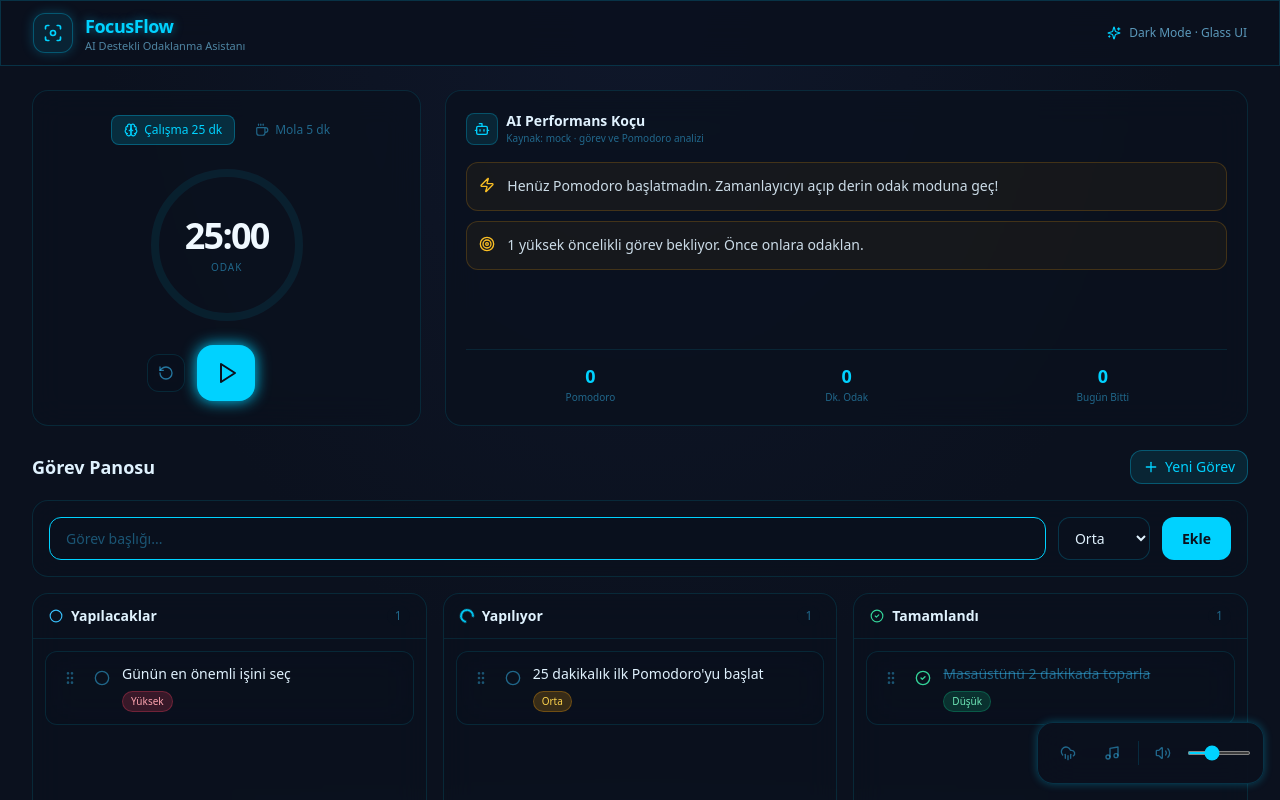
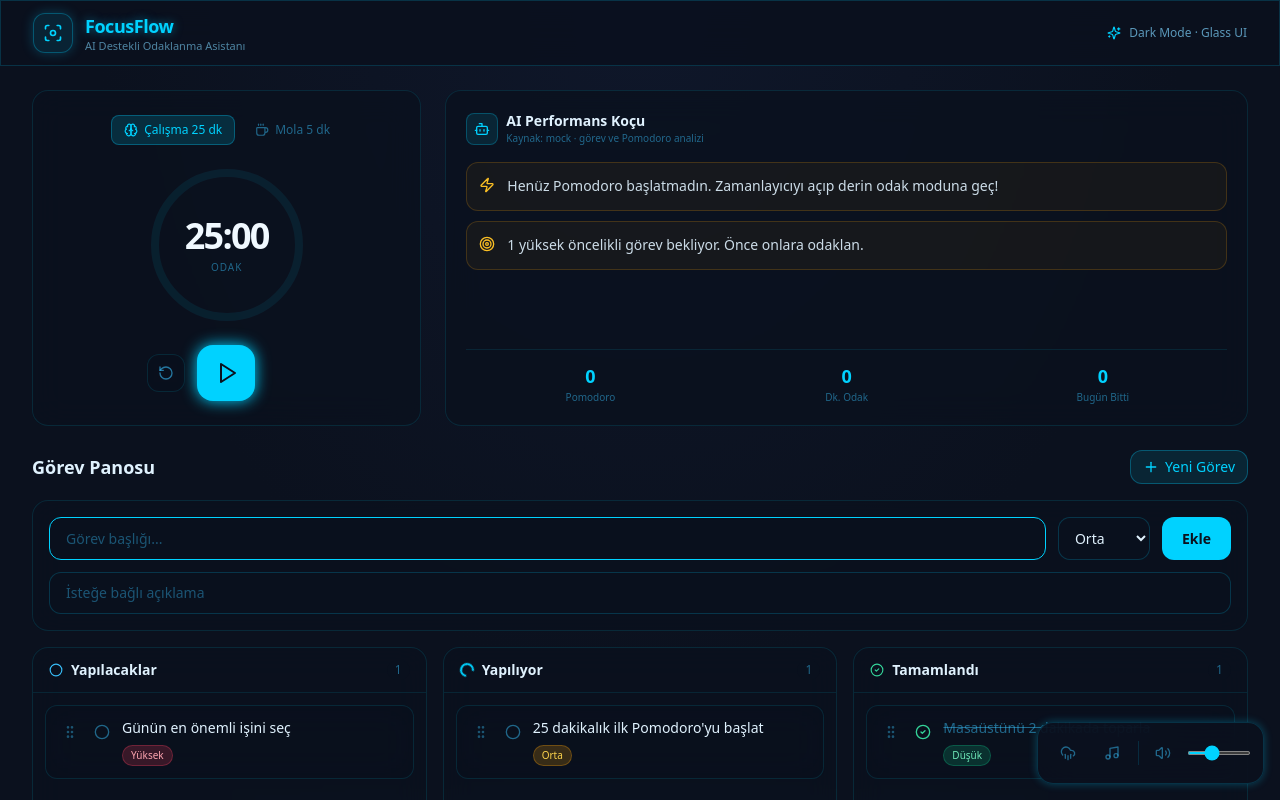
Before and after one commit to yusufgunbay53-ux/focusflow, a Next.js app: page / in a window 1280 px wide. Both pictures are taken after a click on the button "Yeni Görev". Shown: the top 800 px of the page. Built offline with nearby package versions, Linux system fonts and the light colour scheme.

Commit message:
Kanban formuna opsiyonel görev açıklaması ekle

```diff
--- a/components/KanbanBoard.tsx
+++ b/components/KanbanBoard.tsx
@@ -32,7 +32,7 @@ import { Task, TaskStatus, Priority, PRIORITY_LABELS, STATUS_LABELS } from "@/li
 
 interface Props {
   tasks: Task[];
-  onAdd: (title: string, priority: Priority) => void;
+  onAdd: (title: string, priority: Priority, description?: string) => void;
   onUpdate: (id: string, updates: Partial<Task>) => void;
   onDelete: (id: string) => void;
   onMove: (id: string, status: TaskStatus) => void;
@@ -61,6 +61,7 @@ function TaskCard({
 }) {
   const [editing, setEditing] = useState(false);
   const [editTitle, setEditTitle] = useState(task.title);
+  const [editDescription, setEditDescription] = useState(task.description ?? "");
 
   const { attributes, listeners, setNodeRef, transform, transition, isDragging } = useSortable({
     id: task.id,
@@ -81,7 +82,12 @@ function TaskCard({
       : "priority-low";
 
   const saveEdit = () => {
-    if (editTitle.trim() && onUpdate) onUpdate(task.id, { title: editTitle.trim() });
+    if (editTitle.trim() && onUpdate) {
+      onUpdate(task.id, {
+        title: editTitle.trim(),
+        description: editDescription.trim() || undefined,
+      });
+    }
     setEditing(false);
   };
 
@@ -127,7 +133,7 @@ function TaskCard({
 
         <div className="flex-1 min-w-0">
           {editing ? (
-            <div className="flex gap-1">
+            <div className="space-y-2">
               <input
                 autoFocus
                 value={editTitle}
@@ -136,8 +142,16 @@ function TaskCard({
                   if (e.key === "Enter") saveEdit();
                   if (e.key === "Escape") setEditing(false);
                 }}
-                className="flex-1 bg-night/60 border border-neon/30 rounded-lg px-2 py-1 text-sm outline-none focus:border-neon"
+                className="w-full bg-night/60 border border-neon/30 rounded-lg px-2 py-1 text-sm outline-none focus:border-neon"
               />
+              <textarea
+                value={editDescription}
+                onChange={(e) => setEditDescription(e.target.value)}
+                rows={2}
+                placeholder="Kısa açıklama"
+                className="w-full bg-night/60 border border-neon/20 rounded-lg px-2 py-1 text-xs outline-none focus:border-neon resize-none"
+              />
+              <div className="flex gap-1">
                 <button onClick={saveEdit} className="p-1 text-neon" aria-label="Kaydet">
                   <CheckCircle2 className="w-4 h-4" />
                 </button>
@@ -145,12 +159,18 @@ function TaskCard({
                   <X className="w-4 h-4" />
                 </button>
               </div>
+            </div>
           ) : (
+            <>
               <p className={`text-sm leading-snug ${
                 task.status === "done" ? "line-through text-sky-400/50" : "text-sky-100"
               }`}>
                 {task.title}
               </p>
+              {task.description && (
+                <p className="text-[11px] text-sky-400/60 mt-1 line-clamp-2">{task.description}</p>
+              )}
+            </>
           )}
 
           <div className="flex items-center gap-2 mt-2">
@@ -170,6 +190,7 @@ function TaskCard({
             <button
               onClick={() => {
                 setEditTitle(task.title);
+                setEditDescription(task.description ?? "");
                 setEditing(true);
               }}
               className="p-1 rounded hover:bg-neon/10 text-sky-400/60 hover:text-neon"
@@ -255,6 +276,7 @@ export default function KanbanBoard({ tasks, onAdd, onUpdate, onDelete, onMove }
   const [activeId, setActiveId] = useState<string | null>(null);
   const [showForm, setShowForm] = useState(false);
   const [title, setTitle] = useState("");
+  const [description, setDescription] = useState("");
   const [priority, setPriority] = useState<Priority>("medium");
 
   const sensors = useSensors(
@@ -288,8 +310,9 @@ export default function KanbanBoard({ tasks, onAdd, onUpdate, onDelete, onMove }
   const handleSubmit = (e: React.FormEvent) => {
     e.preventDefault();
     if (!title.trim()) return;
-    onAdd(title.trim(), priority);
+    onAdd(title.trim(), priority, description.trim() || undefined);
     setTitle("");
+    setDescription("");
     setPriority("medium");
     setShowForm(false);
   };
@@ -308,7 +331,8 @@ export default function KanbanBoard({ tasks, onAdd, onUpdate, onDelete, onMove }
       </div>
 
       {showForm && (
-        <form onSubmit={handleSubmit} className="glass rounded-2xl p-4 flex flex-col sm:flex-row gap-3">
+        <form onSubmit={handleSubmit} className="glass rounded-2xl p-4 flex flex-col gap-3">
+          <div className="flex flex-col sm:flex-row gap-3">
             <input
               autoFocus
               value={title}
@@ -331,6 +355,13 @@ export default function KanbanBoard({ tasks, onAdd, onUpdate, onDelete, onMove }
             >
               Ekle
             </button>
+          </div>
+          <input
+            value={description}
+            onChange={(e) => setDescription(e.target.value)}
+            placeholder="İsteğe bağlı açıklama"
+            className="bg-night/50 border border-neon/20 rounded-xl px-4 py-2.5 text-sm outline-none focus:border-neon placeholder:text-sky-400/40"
+          />
         </form>
       )}
 
```
Lines whose indentation alone changed are shown as unchanged.
